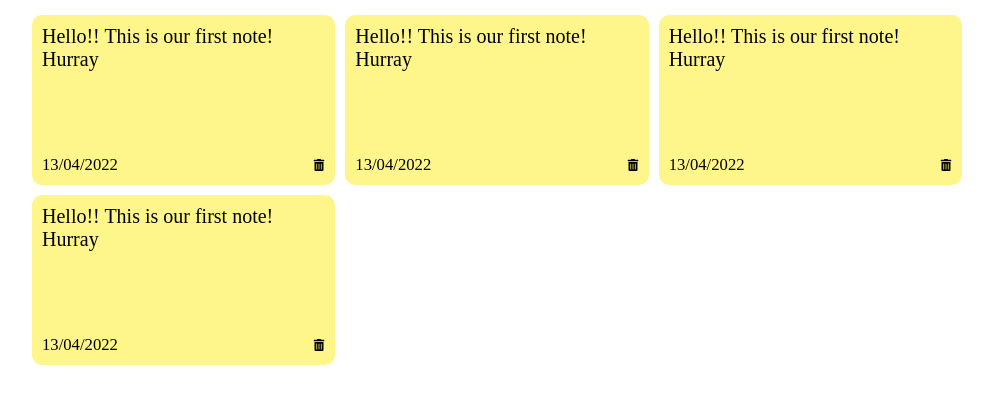
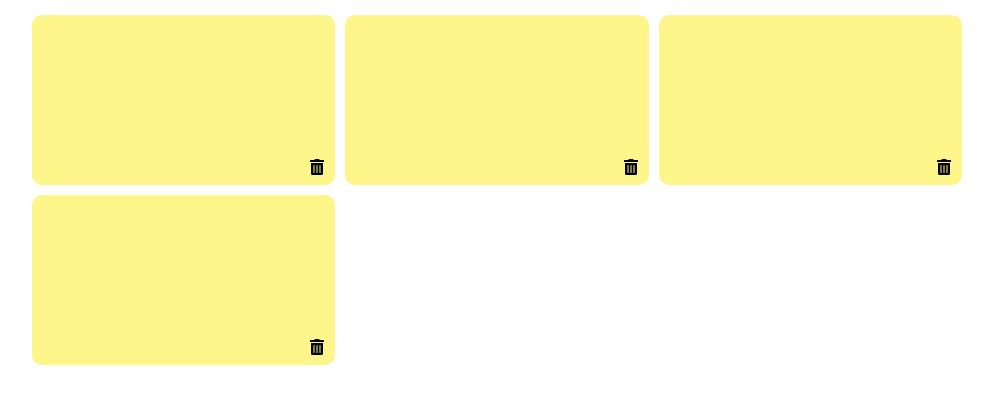
Before and after one commit to idiakeg/Notes, a React (Create React App) app: page / in a window 1280 px wide. Shown: the top 404 px of the page, without its empty margins (143-1136 px from the left). Built offline with nearby package versions, Linux system fonts and the light colour scheme.

Commit message:
Deleted the static text from the Note component and made it use dynamic data

```diff
--- a/src/components/Note.js
+++ b/src/components/Note.js
@@ -1,13 +1,15 @@
 import React from "react";
 import { FaTrashAlt } from "react-icons/fa";
 
-const Note = () => {
+const Note = (props) => {
+	const { text, date, id } = props;
+	console.log(id);
 	return (
 		<div className="note">
-			<span>Hello!! This is our first note! Hurray</span>
+			<span>{text}</span>
 			<div className="note-footer">
-				<small>13/04/2022</small>
-				<FaTrashAlt className="delete-icon" size="1.2rem" />
+				<small>{date}</small>
+				<FaTrashAlt className="delete-icon" size="1.6rem" />
 			</div>
 		</div>
 	);
```
